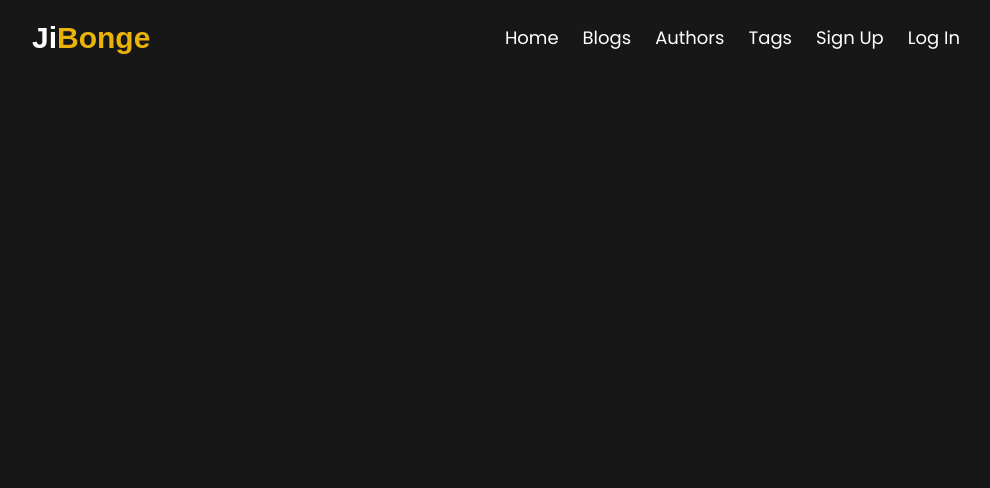
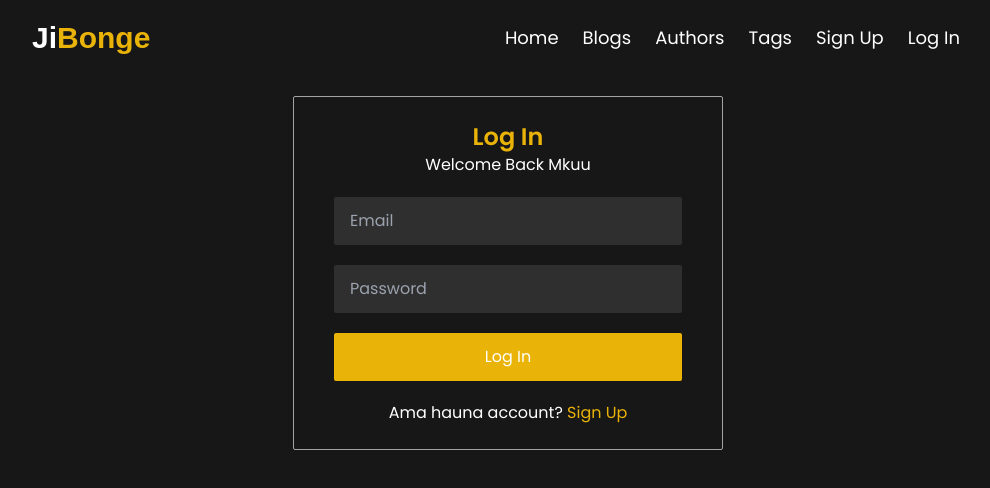
Before and after one commit to Mokowz/Jibonge-Blog-App, a Vue app in the folder frontend/: page /login in a window 1280 px wide. Shown: the top 488 px of the page, without its empty margins (132-1122 px from the left). Built offline with nearby package versions, Linux system fonts and the light colour scheme; a web font is replaced by a local one.

Commit message:
Set up the login page too

```diff
--- a/frontend/src/components/Navbar.vue
+++ b/frontend/src/components/Navbar.vue
@@ -13,7 +13,7 @@
 
         <!-- Sign Up page / Login Page -->
         <router-link to="/signup" class="mr-6 hover:underline">Sign Up</router-link>
-        <router-link to="/signup" class="mr-6 hover:underline">Log In</router-link>
+        <router-link to="/login" class="mr-6 hover:underline">Log In</router-link>
       </div>
 
     </div>
--- a/frontend/src/router/index.js
+++ b/frontend/src/router/index.js
@@ -8,18 +8,15 @@ const routes = [
   //   name: 'home',
   //   component: HomeView
   // },
-  // {
-  //   path: '/about',
-  //   name: 'about',
-  //   // route level code-splitting
-  //   // this generates a separate chunk (about.[hash].js) for this route
-  //   // which is lazy-loaded when the route is visited.
-  //   component: () => import(/* webpackChunkName: "about" */ '../views/AboutView.vue')
-  // }
   {
     path: '/signup',
     name: 'signup',
     component: () => import('../views/SignUp/SignUpView.vue')
+  },
+  {
+    path: '/login',
+    name: 'login',
+    component: () => import('../views/Login/Login.vue')
   }
 ]
 
--- /dev/null
+++ b/frontend/src/views/Login/Login.vue
@@ -0,0 +1,40 @@
+<template>
+  <!-- Sign Up Page -->
+  <div class="flex container mx-auto justify-center items-center">
+
+
+    <!-- Form Card -->
+     <div class="flex flex-col px-10 py-6 border border-darkGrey rounded-sm">
+        <!-- Header -->
+        <div class="text-center">
+          <h1 class="text-yellow-500 font-semibold text-2xl">Log In</h1>
+          <p>Welcome Back Mkuu</p>
+        </div>
+
+        <!-- Form -->
+         <LoginForm />
+
+         <!-- Or Login -->
+          <span class="text-center">
+            Ama hauna account? <router-link to="/signup" class="text-yellow-500">Sign Up</router-link>
+          </span>
+
+     </div>
+
+  </div>
+</template>
+
+<script>
+import LoginForm from './LoginForm.vue'
+
+
+export default {
+  components: {
+    LoginForm,
+  }
+}
+</script>
+
+<style>
+
+</style>
--- /dev/null
+++ b/frontend/src/views/Login/LoginForm.vue
@@ -0,0 +1,17 @@
+<template>
+  <form action="" class="flex flex-col mt-5">
+    <input type="email" name="email" class="mb-5 bg-white/10 px-4 rounded-sm py-3" placeholder="Email">
+    <input type="password" name="password" class="mb-5 bg-white/10 px-4 rounded-sm py-3" placeholder="Password">
+    <input type="submit" class="mb-5 bg-yellow-500 px-4 rounded-sm py-3" value="Log In">
+  </form>
+</template>
+
+<script>
+export default {
+
+}
+</script>
+
+<style>
+
+</style>
```
